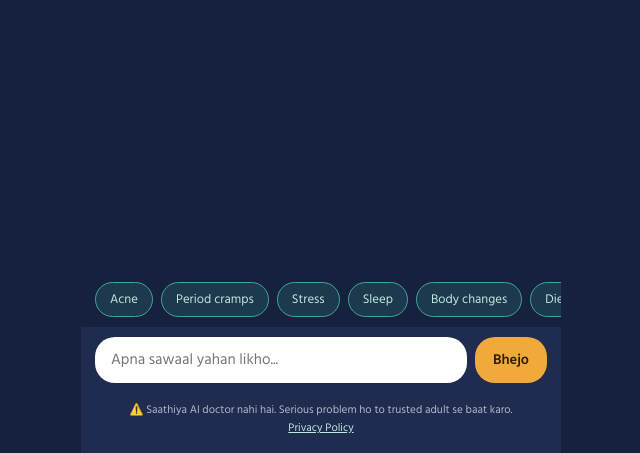
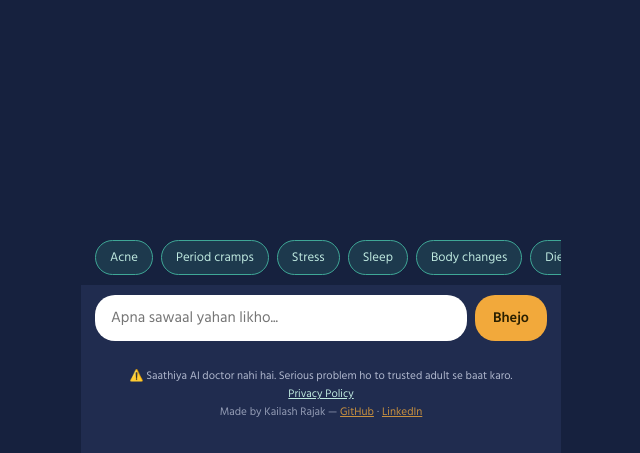
Before and after one commit to kailashrajak-cyber/saathiya-ai, a Flask app: page / in a window 1280 px wide. Shown: the part 347-800 px from the top of the page, without its empty margins (319-959 px from the left). Run offline with Flask 3, Linux system fonts and the light colour scheme.

Commit message:
Enhance footer with author details and links
Updated footer to include author information and links.

```diff
--- a/templates/index.html
+++ b/templates/index.html
@@ -222,8 +222,7 @@
     <input type="text" id="userInput" placeholder="Apna sawaal yahan likho..." autocomplete="off">
     <button type="submit" id="sendBtn">Bhejo</button>
   </form>
-  <footer>⚠️ Saathiya AI doctor nahi hai. Serious problem ho to trusted adult se baat karo.<br><a href="/privacy" style="color:#BFE9DF;">Privacy Policy</a></footer>
-</div>
+  <footer><footer>⚠️ Saathiya AI doctor nahi hai. Serious problem ho to trusted adult se baat karo.<br><a href="/privacy" style="color:#BFE9DF;">Privacy Policy</a><br><span style="opacity:0.8;">Made by Kailash Rajak — <a href="https://github.com/kailashrajak-cyber" target="_blank" rel="noopener" style="color:#F2A93B;">GitHub</a> · <a href="https://www.linkedin.com/in/kailash-rajak-39b571386" target="_blank" rel="noopener" style="color:#F2A93B;">LinkedIn</a></span></footer>
 
 <script>
 const CRISIS_KEYWORDS = [
```
